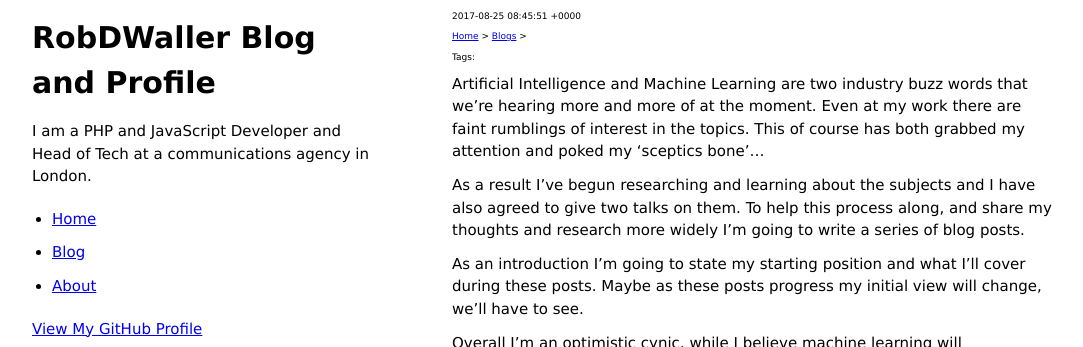
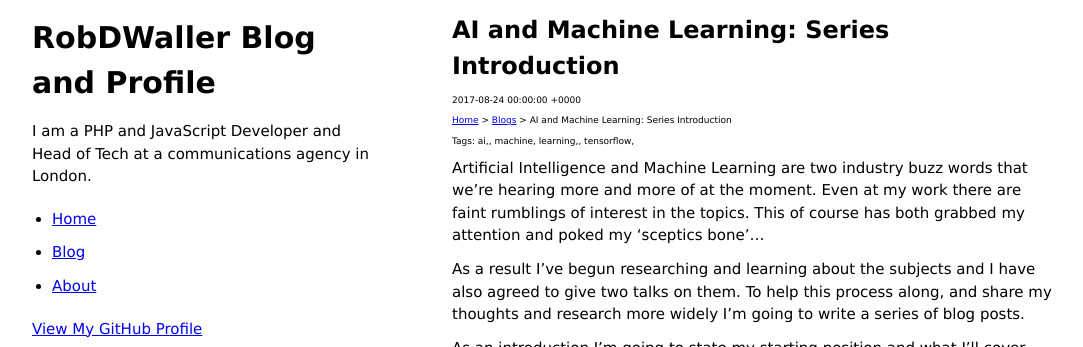
Before and after one commit to RobDWaller/robdwaller.github.io, a Jekyll site: the page built from _posts/2017-08-24-ai-machine-learning-series-introduction.md, in a window 1280 px wide, cut to the strip 0-347 px from the top of the page. Shown: the whole strip, without its empty margins (98-1181 px from the left). Built offline with Jekyll 4.4.1, drawn with Linux system fonts in a browser that asks for light colours; our own code applies the rules of GitHub Pages for plain Markdown files.

Commit message:
fixed ai post error attempt two

```diff
--- a/_posts/2017-08-24-ai-machine-learning-series-introduction.md
+++ b/_posts/2017-08-24-ai-machine-learning-series-introduction.md
@@ -1,9 +1,9 @@
 ---
 layout: post
-title: AI and Machine Learning Series Introduction
+title: "AI and Machine Learning: Series Introduction"
 published: true
 tags: ai, machine learning, tensorflow
-description: 'Artificial Intelligence and Machine Learning are two industry buzz words that we're hearing more and more of at the moment.'
+description: "Artificial Intelligence and Machine Learning are two industry buzz words that we're hearing more and more of at the moment."
 image: https://www.sideshowtoy.com/photo.php?sku=902662
 ---
 Artificial Intelligence and Machine Learning are two industry buzz words that we're hearing more and more of at the moment. Even at my work there are faint rumblings of interest in the topics. This of course has both grabbed my attention and poked my 'sceptics bone'...
```
